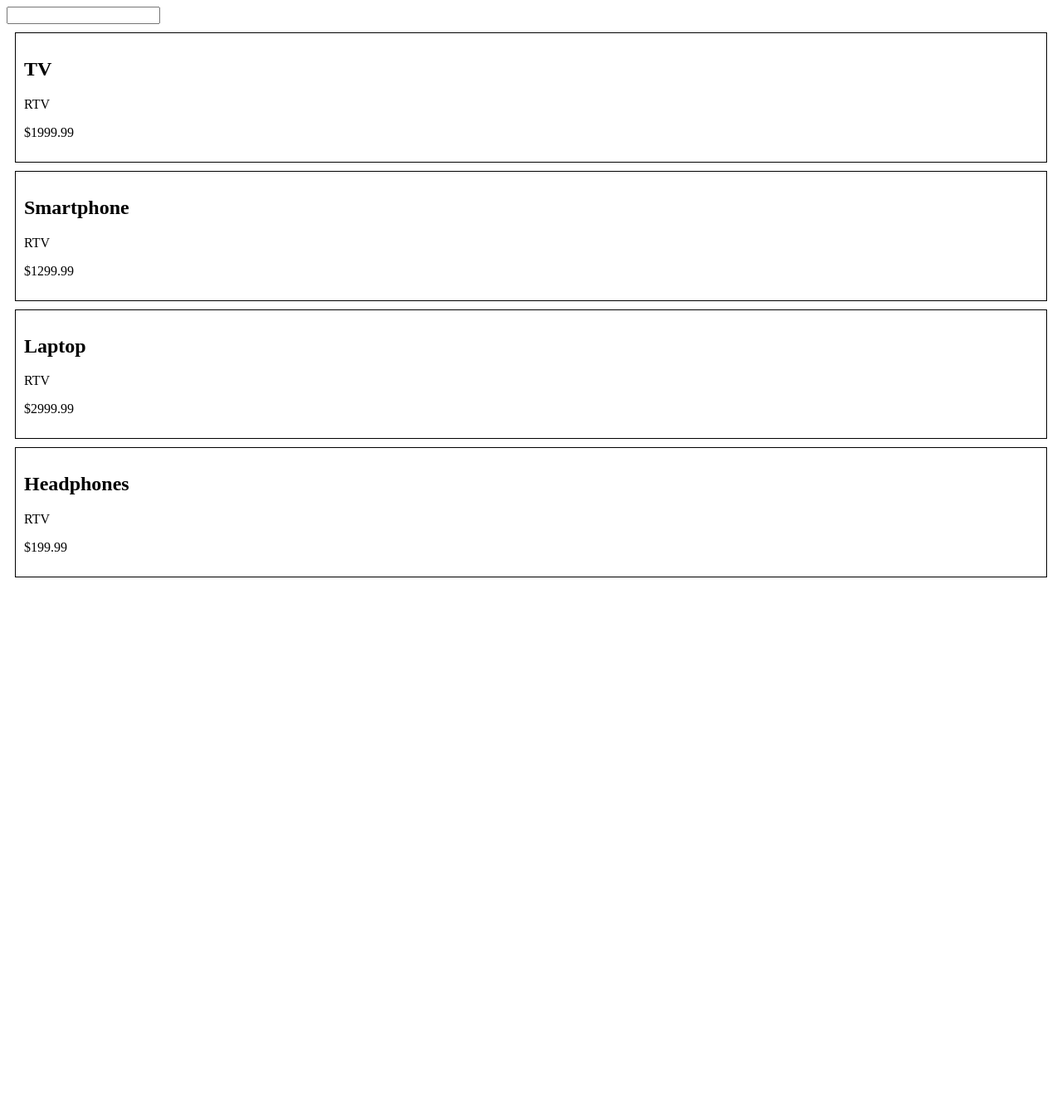
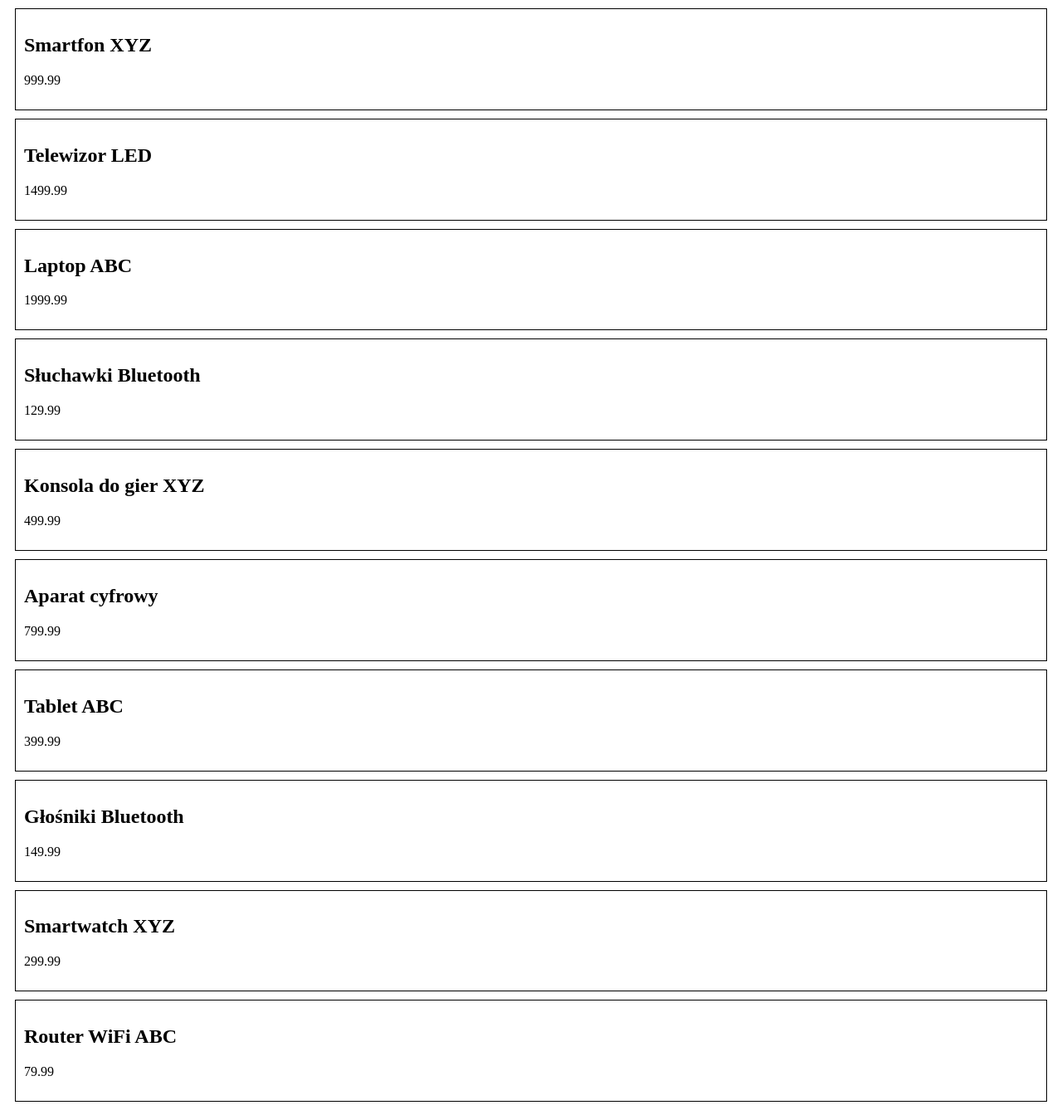
Before and after one commit to malineczky/alegrosz, a React (Vite) app: page / in a window 1280 px wide. Shown: the whole page at 83% size. Before the commit the page ends 800 px from the top, so only its background shows below. Built offline with nearby package versions, Linux system fonts and the light colour scheme; data requests are answered from the project's data file.

Commit message:
json server, product list component

```diff
--- a/fake_api/db.json
+++ b/fake_api/db.json
@@ -1,32 +1,75 @@
 {
   "products": [
   {
-      "id": 1,
-      "name": "TV",
-      "price": 1999.99,
-      "availability": true,
-      "category": "RTV"
+    "id": "1",
+    "name": "Smartfon XYZ",
+    "description": "Najnowszy smartfon z zaawansowanymi funkcjami.",
+    "price": 999.99,
+    "stockCount": 10
   },
   {
-      "id": 2,
-      "name": "Smartphone",
-      "price": 1299.99,
-      "availability": true,
-      "category": "RTV"
+    "id": "2",
+    "name": "Telewizor LED",
+    "description": "Duży telewizor LED o wysokiej rozdzielczości.",
+    "price": 1499.99,
+    "stockCount": 5
   },
   {
-      "id": 3,
-      "name": "Laptop",
-      "price": 2999.99,
-      "availability": false,
-      "category": "RTV"
+    "id": "3",
+    "name": "Laptop ABC",
+    "description": "Lekki i przenośny laptop z mocnym procesorem.",
+    "price": 1999.99,
+    "stockCount": 8
   },
   {
-      "id": 4,
-      "name": "Headphones",
-      "price": 199.99,
-      "availability": true,
-      "category": "RTV"
+    "id": "4",
+    "name": "Słuchawki Bluetooth",
+    "description": "Bezprzewodowe słuchawki z długim czasem pracy baterii.",
+    "price": 129.99,
+    "stockCount": 15
+  },
+  {
+    "id": "5",
+    "name": "Konsola do gier XYZ",
+    "description": "Najnowsza konsola do gier z wyjątkowymi grafikami.",
+    "price": 499.99,
+    "stockCount": 3
+  },
+  {
+    "id": "6",
+    "name": "Aparat cyfrowy",
+    "description": "Profesjonalny aparat cyfrowy z wysoką rozdzielczością.",
+    "price": 799.99,
+    "stockCount": 6
+  },
+  {
+    "id": "7",
+    "name": "Tablet ABC",
+    "description": "Zwinny tablet z ekranem dotykowym i wieloma funkcjami.",
+    "price": 399.99,
+    "stockCount": 10
+  },
+  {
+    "id": "8",
+    "name": "Głośniki Bluetooth",
+    "description": "Bezprzewodowe głośniki z mocnym basem i długim czasem pracy baterii.",
+    "price": 149.99,
+    "stockCount": 12
+  },
+  {
+    "id": "9",
+    "name": "Smartwatch XYZ",
+    "description": "Elegancki smartwatch z funkcjami monitorowania zdrowia.",
+    "price": 299.99,
+    "stockCount": 7
+  },
+  {
+    "id": "10",
+    "name": "Router WiFi ABC",
+    "description": "Wydajny router WiFi o duzym zasięgu.",
+    "price": 79.99,
+    "stockCount": 9
   }
 ]
+
 }
--- a/src/App.jsx
+++ b/src/App.jsx
@@ -1,47 +1,9 @@
-import { useState } from "react";
-import { useEffect } from "react";
+import Products from "./components/products";
 
 function App() {
-  const [products, setProducts] = useState([]);
-  const [search, setSearch] = useState("");
-
-  useEffect(() => {
-    getProducts().then((data) => setProducts(data));
-  }, []);
-
-  async function getProducts() {
-    const response = await fetch("http://localhost:3000/products");
-    return await response.json();
-  }
-
   return (
     <>
-      <input
-        type="text"
-        value={search}
-        onChange={() => setSearch(event.target.value)}
-      />
-
-      {products
-        .filter((product) =>
-          `${product.name} ${product.category}`
-            .toLowerCase()
-            .includes(search.toLowerCase())
-        )
-        .map((product) => (
-          <div
-            key={product.id}
-            style={{
-              border: "1px solid black",
-              padding: "10px",
-              margin: "10px",
-            }}
-          >
-            <h2>{product.name}</h2>
-            <p> {product.category}</p>
-            <p>${product.price}</p>
-          </div>
-        ))}
+      <Products />
     </>
   );
 }
--- /dev/null
+++ b/src/components/products.jsx
@@ -0,0 +1,39 @@
+import { useEffect, useState } from "react";
+
+function Products() {
+  const [products, setProducts] = useState([]);
+
+  useEffect(() => {
+    const controller = new AbortController();
+    getData(controller.signal).then((data) => setProducts(data));
+
+    getData().then((data) => setProducts(data));
+
+    return () => {
+      controller.abort();
+    };
+  }, []);
+
+  function getData(signal) {
+    return fetch("http://localhost:3000/products", { signal }).then(
+      (response) => response.json()
+    );
+  }
+
+  return (
+    <>
+      {products.map((product) => (
+        <div
+          key={product.id}
+          style={{ border: "1px solid black", padding: 10, margin: 10 }}
+        >
+          <h2>{product.name}</h2>
+          <p>{product.category}</p>
+          <p>{product.price}</p>
+        </div>
+      ))}
+    </>
+  );
+}
+
+export default Products;
```
Lines whose indentation alone changed are shown as unchanged.
